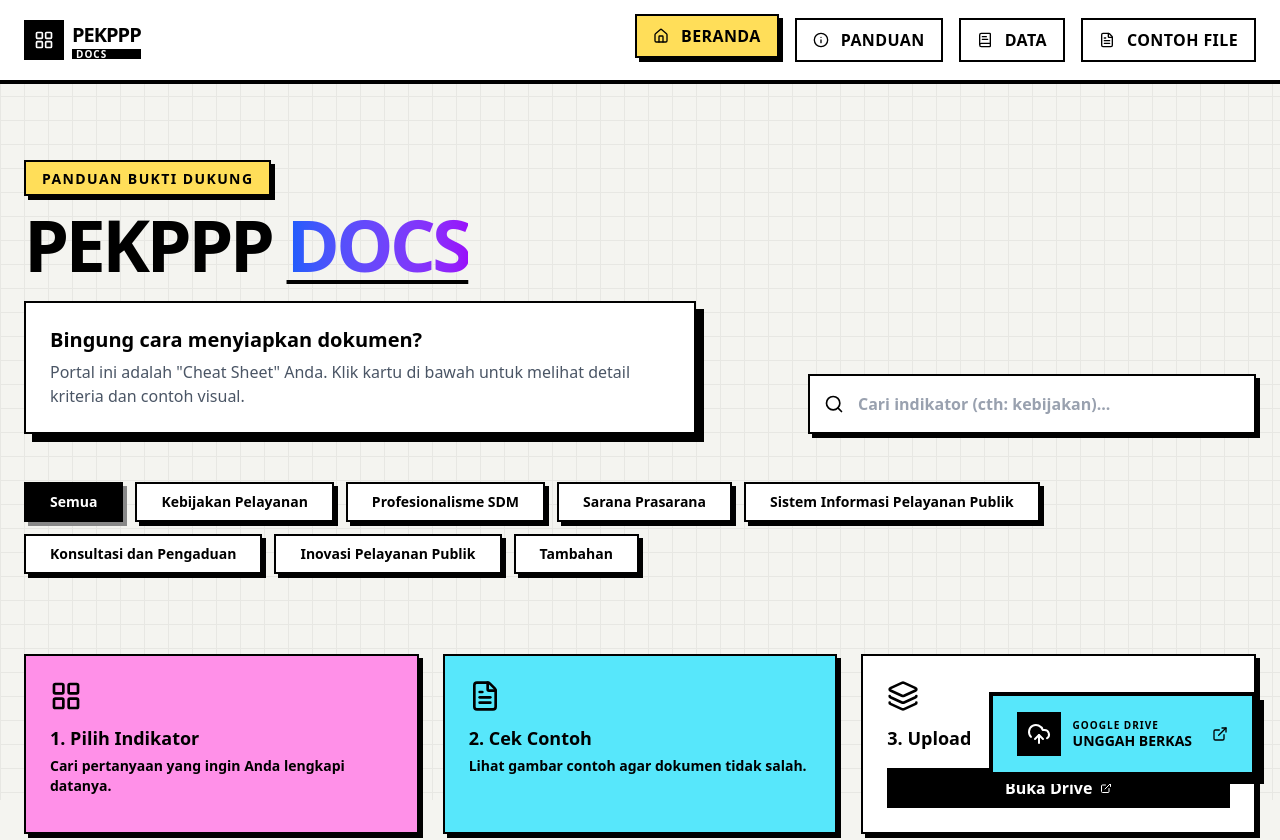
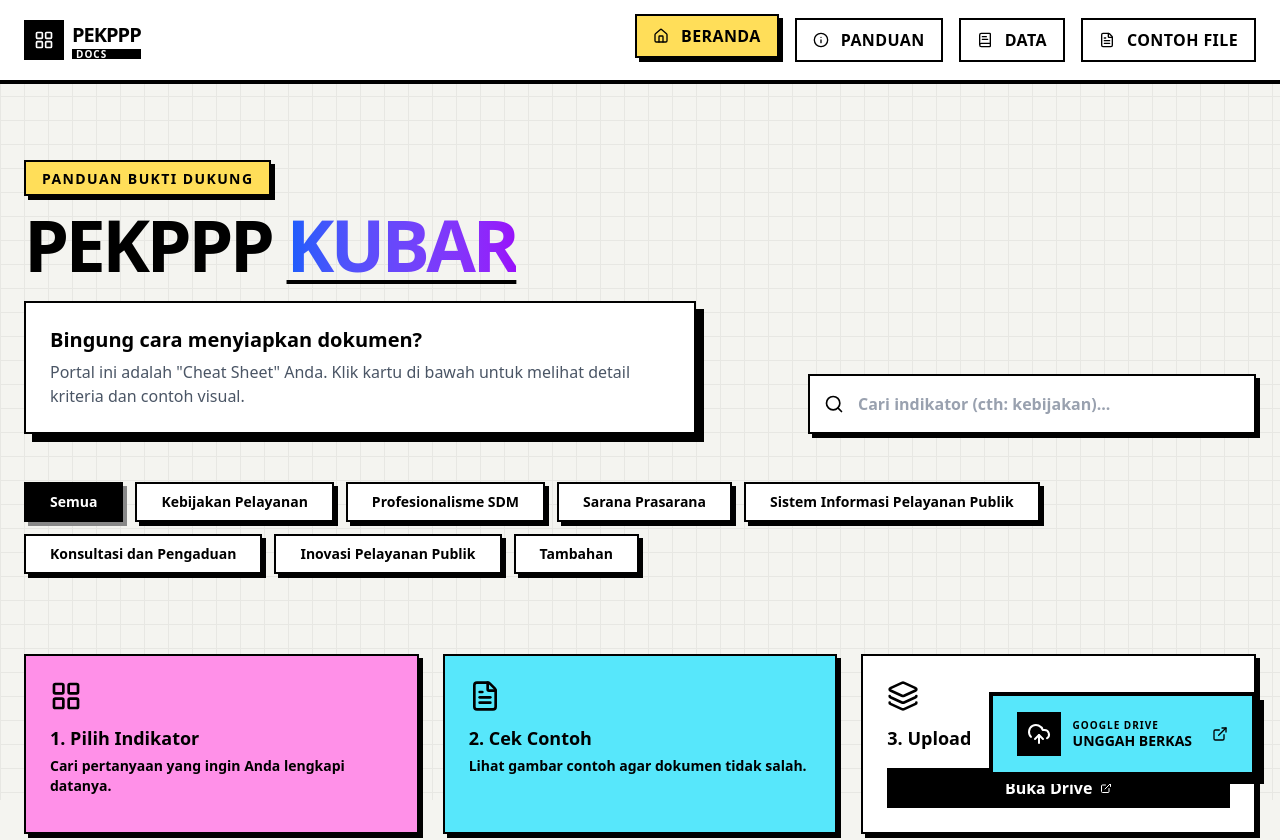
Before and after one commit to brayenid/pekppp-guide, a React (Vite) app: page / in a window 1280 px wide. Shown: the top 840 px of the page. Built offline with nearby package versions, Linux system fonts and the light colour scheme.

Commit message:
fix: update header text from 'DOCS' to 'KUBAR'

```diff
--- a/src/pages/Home.tsx
+++ b/src/pages/Home.tsx
@@ -64,7 +64,7 @@ const Home = () => {
                 className="text-5xl md:text-7xl font-black tracking-tighter text-black mb-6 leading-[0.9]">
                 PEKPPP{' '}
                 <span className="text-transparent bg-clip-text bg-gradient-to-r from-blue-600 to-purple-600 underline decoration-black decoration-4 underline-offset-8">
-                  DOCS
+                  KUBAR
                 </span>
               </motion.h1>
 
```
